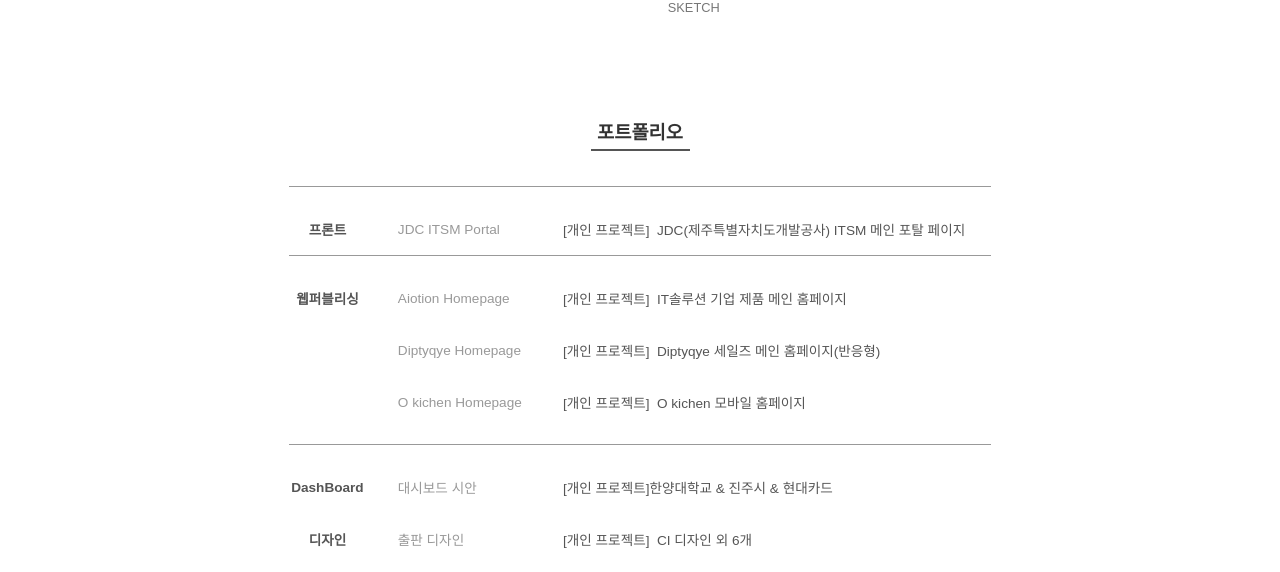
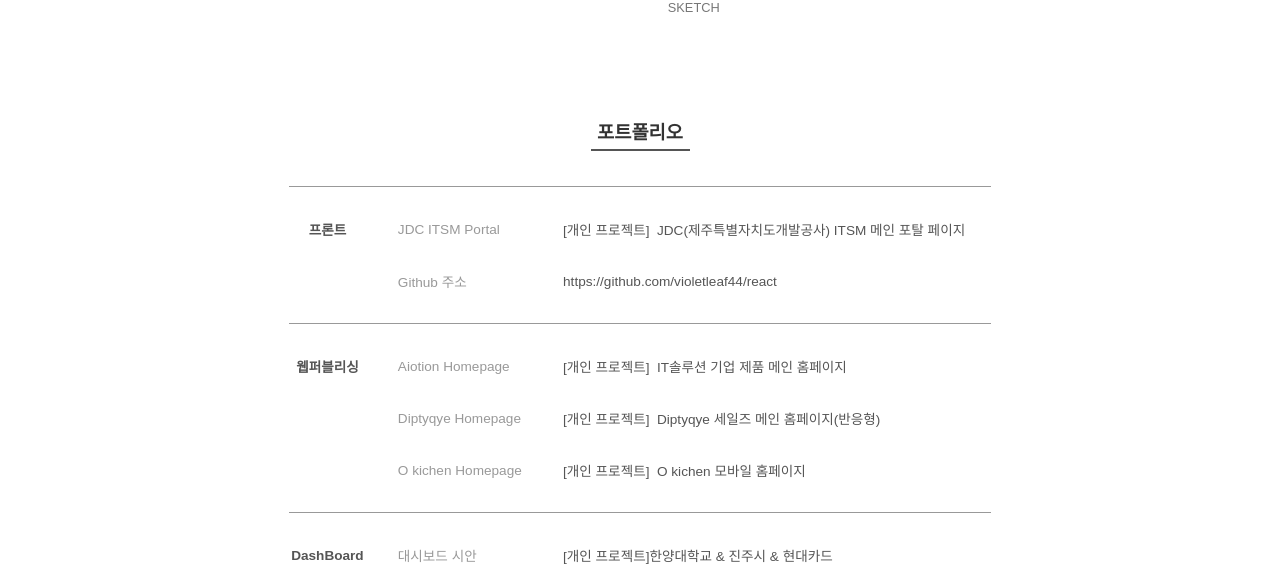
Before and after one commit to violetleaf44/portfolio, a plain HTML site: page index.html in a window 1280 px wide. Shown: the part 528-1100 px from the top of the page. Drawn offline with Linux system fonts and the light colour scheme; a web font is replaced by a local one.

Commit message:
Add files via upload

```diff
--- a/index.html
+++ b/index.html
@@ -54,7 +54,11 @@
                 <td class="t_padding2"><a href="https://violetleaf44.github.io/react/" target='_blank'>JDC ITSM Portal</a></td>
                 <td class="t_padding2">[개인 프로젝트]&nbsp; JDC(제주특별자치도개발공사) ITSM 메인 포탈 페이지</td>
             </tr>
-
+            <tr>
+                <td class="t_padding3" ></td>
+                <td class="t_padding3"><a href="https://violetleaf44.github.io/react" target='_blank'>Github 주소</a></td>
+                <td class="t_padding3">https://github.com/violetleaf44/react</td>
+            </tr>
             <tr class="border">
                 <th class="t_padding1">웹퍼블리싱</th>
                 <td class="t_padding2"><a href="nkia_pc/rwd_nkia_pc.html" target='_blank'>Aiotion Homepage</a></td>
```
